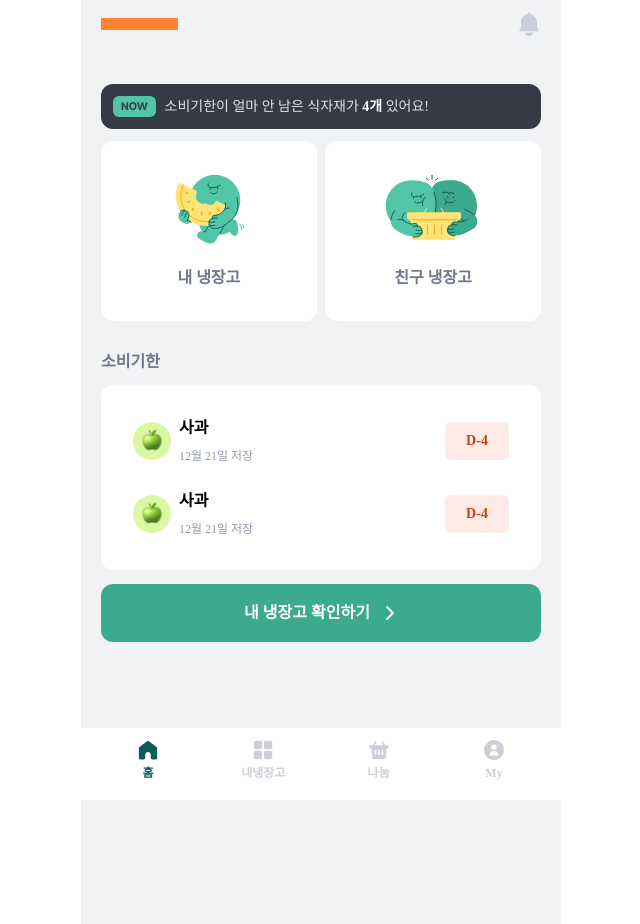
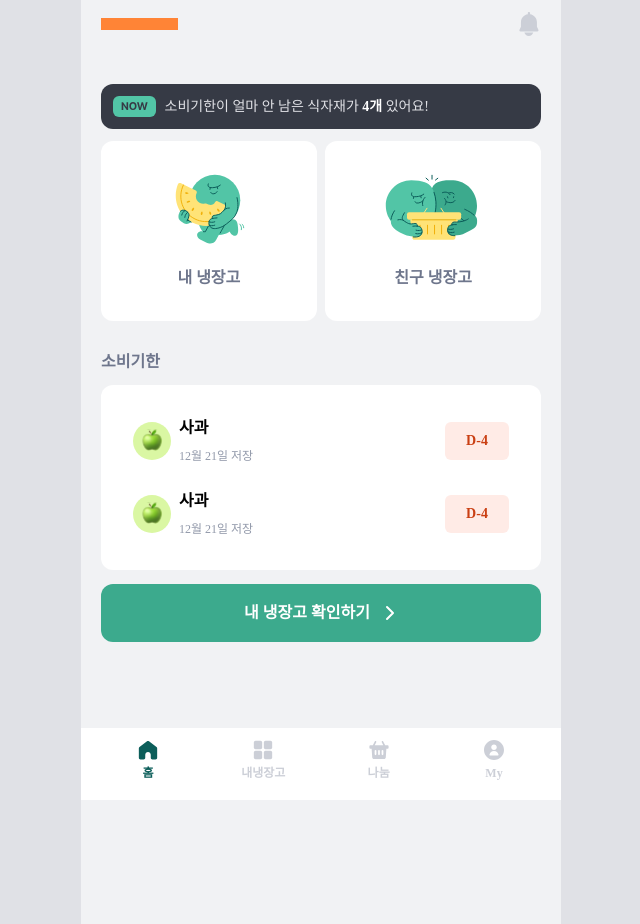
Before and after one commit to DDD-Community/fridge-link-web, a Next.js app: page /home in a window 1280 px wide. Shown: the whole page, without its empty margins (319-959 px from the left). Built offline with nearby package versions, Linux system fonts and the light colour scheme.

Commit message:
style: pc 화면시 영역 밖 배경색 변경

```diff
--- a/src/components/templates/Layout.tsx
+++ b/src/components/templates/Layout.tsx
@@ -8,7 +8,7 @@
   const pathname = usePathname();
 
   return (
-    <div className="flex justify-center items-center bg-white">
+    <div className="flex justify-center items-center bg-gray2">
       <div className="flex-col w-[100vw] max-w-[480px] min-h-[100vh] bg-gray1 ">
         {children}
         {MAIN_PAGE_PATHS.includes(pathname) ? <BottomNavigation /> : null}
```
